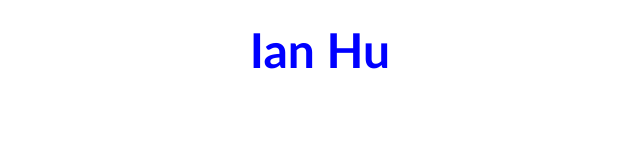
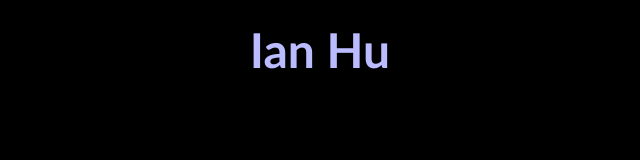
Before and after one commit to ian952/ian952.github.io-old, a plain HTML site: page index.html in a window 1280 px wide. Shown: the whole page, without its empty margins (320-960 px from the left). Drawn offline with Linux system fonts and the light colour scheme.

Commit message:
fourth commit

```diff
--- a/index.html
+++ b/index.html
@@ -1,6 +1,6 @@
 <!DOCTYPE html>
 <html>
-<body>
-	<h1> <font face = "calibri" Size = 72 color = "blue"><center>Ian Hu</center></font></h1>
+<body bgcolor = "black">
+	<h1> <font face = "calibri" Size = 72 color = "BBBBFF"><center>Ian Hu</center></font></h1>
 </body>
 </html>
```
